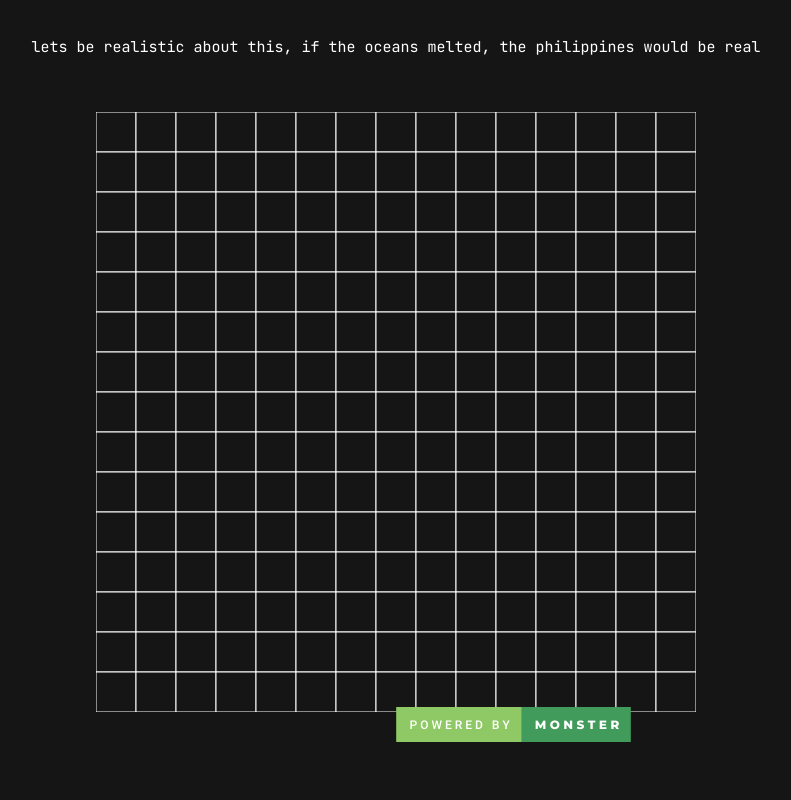
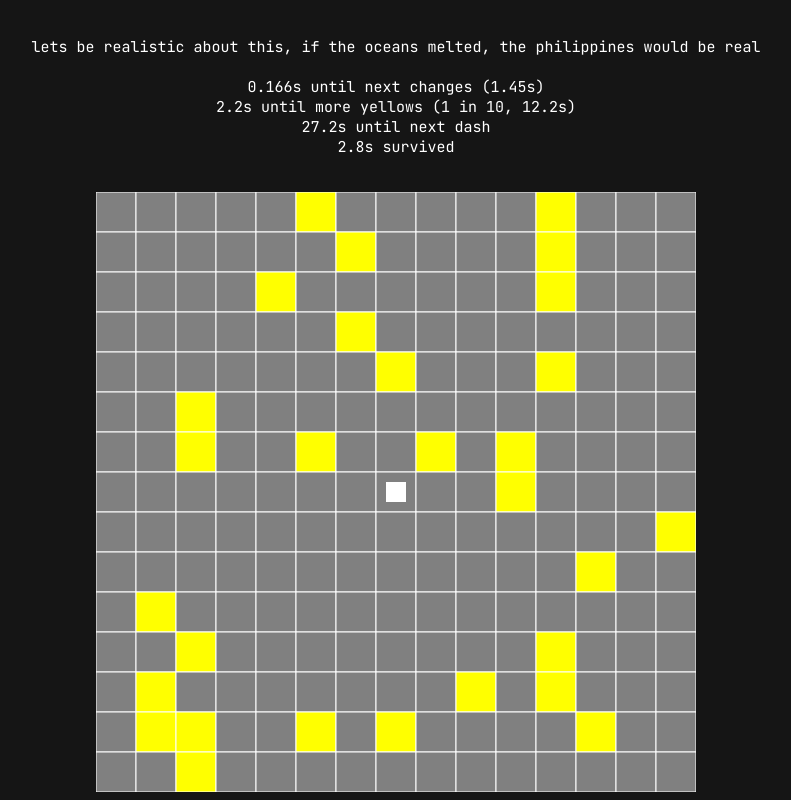
Before and after one commit to akirakani-kei/fillhack, a plain HTML site: page main.html in a window 1280 px wide. Both pictures are taken after a click on the button "play game". Shown: the part 63-863 px from the top of the page, without its empty margins (244-1035 px from the left). Before the commit the page ends 810 px from the top, so only its background shows below. Drawn offline with Linux system fonts and the light colour scheme.

Commit message:
Add files via upload

```diff
--- /dev/null
+++ b/index.js
@@ -0,0 +1,309 @@
+//button handlers
+//37 left
+//38 up
+//39 right
+//40 down
+
+var canvas = document.getElementById("matrixCanvas");
+var ctx = canvas.getContext("2d");
+
+/// 15x15, 0-14 on either axis
+let [x, y] = [7, 7];
+let startTime = 0;
+let lastAlgorRun = 0;
+let minimumTimeBeforeAlgorRun = 1500;
+let lastGridRandomise = 0;
+let lastDash = 0;
+let lastDashPosAlpha = [0, 0, 0]; //x, y, alpha
+let lastShadowDecrease = 0;
+
+let lastYellowChanceChange = 0;
+let oneInXChanceForYellow = 9; // actually 1 in 10 because account for 0
+
+let shiftHeld = false;
+
+
+// 0 = ok
+// 1 = yellow
+// 2 = orange
+// 3 = red
+// 4 = gone
+let grid = [
+    [0,0,0,0,0,0,0,0,0,0,0,0,0,0,0],
+    [0,0,0,0,0,0,0,0,0,0,0,0,0,0,0],
+    [0,0,0,0,0,0,0,0,0,0,0,0,0,0,0],
+    [0,0,0,0,0,0,0,0,0,0,0,0,0,0,0],
+    [0,0,0,0,0,0,0,0,0,0,0,0,0,0,0],
+    [0,0,0,0,0,0,0,0,0,0,0,0,0,0,0],
+    [0,0,0,0,0,0,0,0,0,0,0,0,0,0,0],
+    [0,0,0,0,0,0,0,0,0,0,0,0,0,0,0],
+    [0,0,0,0,0,0,0,0,0,0,0,0,0,0,0],
+    [0,0,0,0,0,0,0,0,0,0,0,0,0,0,0],
+    [0,0,0,0,0,0,0,0,0,0,0,0,0,0,0],
+    [0,0,0,0,0,0,0,0,0,0,0,0,0,0,0],
+    [0,0,0,0,0,0,0,0,0,0,0,0,0,0,0],
+    [0,0,0,0,0,0,0,0,0,0,0,0,0,0,0],
+    [0,0,0,0,0,0,0,0,0,0,0,0,0,0,0]
+];
+
+let r = 0;
+let c = 0;
+
+function randomiseGrid(log=true) {
+    r = 0;
+    grid.forEach(row => {
+        c = 0;
+        row.forEach(column => {
+            log ? console.log(grid[r][c], r, c) : null;
+            if (grid[r][c] > 0) {}
+            else grid[r][c] = (Math.round(Math.random() * oneInXChanceForYellow) == 1) ? 1 : 0;
+            c++;
+        });
+        r++;
+    });
+};
+
+function forceGridReset() {
+    grid = [];
+    for (i=0;i<15;i++) {
+        grid[i] = [0,0,0,0,0,0,0,0,0,0,0,0,0,0,0];
+    }
+}
+
+//151515
+let colors = [
+    "gray",
+    "yellow",
+    "orange",
+    "red",
+    "black"
+];
+
+function randomGridPositions() {
+    let row = Math.floor(Math.random() * grid.length);
+    let column = Math.floor(Math.random() * 15);
+
+    return [row, column];
+}
+
+document.onkeydown = e => {
+    let keyCode = e.keyCode;
+    switch (keyCode) {
+        case 37:
+            if (shiftHeld && ((Date.now() - lastDash) > 30000)) {
+                if ((x - 2) < 0) x = 0;
+                else {
+                    x -= 2
+                    lastDash = Date.now();
+                    lastDashPosAlpha = [x, y, 0.9];
+                };
+            } else {
+                // single
+                if ((x - 1) < 0) return;
+                x--;
+            }
+        break;
+
+        case 38:
+            if (shiftHeld && ((Date.now() - lastDash) > 30000)) {
+                if ((y - 2) < 0) y = 0;
+                else {
+                    y -= 2
+                    lastDash = Date.now();
+                    lastDashPosAlpha = [x, y, 0.9];
+                };
+            } else {
+                if ((y - 1) < 0) return;
+                y--;
+            }
+
+        break;
+
+        case 39:
+            if (shiftHeld && ((Date.now() - lastDash) > 30000)) {
+                if ((x + 2) > 14) x = 14;
+                else {
+                    x += 2
+                    lastDash = Date.now();
+                    lastDashPosAlpha = [x, y, 0.9];
+                };
+            } else {
+                if ((x + 1) > 14) return;
+                x++;
+            }
+
+        break;
+
+        case 40:
+            if (shiftHeld && ((Date.now() - lastDash) > 30000)) {
+                if ((y + 2) > 14) y = 14;
+                else {
+                    y += 2
+                    lastDash = Date.now();
+                    lastDashPosAlpha = [x, y, 0.9];
+                };
+            } else {
+                if ((y + 1) > 14) return;
+                y++;
+            }
+
+        break;
+
+        case 16:
+            shiftHeld = true;
+        break;
+    }
+}
+
+document.onkeyup = e => {
+    switch (e.keyCode) {
+        case 16:
+            shiftHeld = false;
+        break;
+    }
+}
+
+const render = (force) => {
+    let kill = false;
+
+    if ((Date.now() - lastAlgorRun) > minimumTimeBeforeAlgorRun) {
+        let randomPosition = randomGridPositions();
+        //console.log("row", randomPosition[0], "column", randomPosition[1]);
+        fill(randomPosition[1], randomPosition[0], 1, 2);
+
+        randomPosition = randomGridPositions();
+        fill(randomPosition[1], randomPosition[0], 2, 3);
+
+        randomPosition = randomGridPositions();
+        fill(randomPosition[1], randomPosition[0], 3, 4);
+
+        lastAlgorRun = Date.now();
+        if (minimumTimeBeforeAlgorRun !== 100) {
+            minimumTimeBeforeAlgorRun -= 50;
+        }
+    }
+
+    if ((Date.now() - lastGridRandomise) > 5000) {
+        randomiseGrid(false);
+        //console.log("randomised");
+        lastGridRandomise = Date.now();
+    }
+
+    if ((Date.now() - lastYellowChanceChange) > 15000) {
+        if (oneInXChanceForYellow != 1) {
+            oneInXChanceForYellow--;
+        }
+        lastYellowChanceChange = Date.now();
+    }
+
+    // Set the size of the matrix and the size of each cell
+    var matrixSize = 15;
+    var cellSize = canvas.width / matrixSize;
+    // Loop through rows and columns to draw the matrix
+    for (var row = 0; row < matrixSize; row++) {
+      for (var col = 0; col < matrixSize; col++) {
+        // Set the fill color for each cell (white)
+        // ctx.fillStyle = "#151515";
+        ctx.fillStyle = colors[grid[row][col]];
+        ctx.fillRect(col * cellSize, row * cellSize, cellSize, cellSize);
+        // Draw thin lines around each cell (black)
+        ctx.strokeStyle = "white";
+        ctx.lineWidth = 1;
+        ctx.strokeRect(col * cellSize, row * cellSize, cellSize, cellSize);
+
+        if (grid[row][col] == 4){
+            ctx.beginPath();
+            //top left corner
+            ctx.moveTo(col * cellSize, row * cellSize);
+            // bottom right corner
+            ctx.lineTo((col * cellSize) + cellSize, (row * cellSize) + cellSize);
+            ctx.stroke();
+
+            ctx.beginPath();
+            //top right corner
+            ctx.moveTo((col * cellSize) + cellSize, row * cellSize);
+            // bottom left corner
+            ctx.lineTo((col * cellSize), (row * cellSize) + cellSize);
+            ctx.stroke();
+        }
+      }
+    }
+
+    ctx.font = "10px JetBrains Mono";
+    ctx.fillStyle = "black";
+    changesTimeIndicator.innerHTML = `${(((lastAlgorRun + minimumTimeBeforeAlgorRun) - Date.now())/1000)}s until next changes (${minimumTimeBeforeAlgorRun/1000}s)`;
+    moreYellowsTimeIndicator.innerHTML = `${(((lastGridRandomise + 5000) - Date.now())/1000)}s until more yellows (1 in ${oneInXChanceForYellow+1}, ${((lastYellowChanceChange + 15000) - Date.now())/1000}s)`;
+
+    let dashTimeText = (Date.now() - lastDash) > 30000 ? `dash ready` : `${(((lastDash + 30000) - Date.now())/1000)}s until next dash`;
+
+    dashTime.innerHTML = dashTimeText;
+    timeSurvived.innerHTML = `${((Date.now() - startTime)/1000)}s survived`;
+
+    // if (!(lastDashPosAlpha[2] < 0)) {
+    //     if (((Date.now() - lastShadowDecrease) > 100)){
+    //         ctx.fillStyle = "white";
+    //         ctx.globalAlpha = lastDashPosAlpha[2];
+    //         console.log(lastDashPosAlpha[0], lastDashPosAlpha[1], lastDashPosAlpha[2])
+    //         // ctx.fillStyle = `rgba(255, 255, 255, ${lastDashPosAlpha[2]})`;
+    //         ctx.fillRect((lastDashPosAlpha[0]*40)+10, (lastDashPosAlpha[1]*40)+10, 20, 20);
+    //         lastDashPosAlpha[2] -= 0.1;
+    //         lastShadowDecrease = Date.now();
+    //         ctx.globalAlpha = 1;
+    //     }
+    // }
+
+    ctx.fillStyle = "white";
+    ctx.fillRect((x*40)+10, (y*40)+10, 20, 20);
+
+    if (grid[y][x] == 4) kill = true;
+    if (kill) {
+        ctx.font = "50px Arial";
+        ctx.fillStyle = "red";
+        ctx.fillText("you died", 220, 300);
+        //alert(`game over you suck \n you survived for: ${(Date.now() - startTime)/1000} seconds`)
+
+        document.getElementById('playButton').style.display = "";
+    }
+    if (kill) return;
+
+    // ctx.beginPath();
+    // ctx.arc(x, y, 7.5, 0, 2 * Math.PI);
+
+    // ctx.stroke();
+
+    if (!force) requestAnimationFrame(() => render());
+}
+
+
+document.getElementById('playButton').onclick = () => {
+    forceGridReset();
+
+    minimumTimeBeforeAlgorRun = 1500;
+    oneInXChanceForYellow = 9;
+    [x, y] = [7, 7];
+
+    document.getElementById('playButton').innerText = "play again";
+    document.getElementById('playButton').style.display = "none";
+    setTimeout(() => {
+        //console.log("x");
+        randomiseGrid(false);
+    }, 1000);
+    lastAlgorRun = Date.now();
+    lastGridRandomise = Date.now();
+    lastYellowChanceChange = Date.now();
+    lastDash = Date.now();
+    startTime = Date.now();
+    requestAnimationFrame(() => render());
+};
+
+function fill(x, y, targetColor, newColor) {
+    if(x>=0 && x<=15-1 && y>=0 && y<=15 -1)
+        if(grid[y][x]==targetColor)
+            {
+                grid[y][x]=newColor;
+                fill(x-1,y, targetColor, newColor);
+                fill(x,y+1, targetColor, newColor);
+                fill(x+1,y, targetColor, newColor);
+                fill(x,y-1, targetColor, newColor);
+            }
+}
--- a/main.html
+++ b/main.html
@@ -36,7 +36,13 @@ height: 100%;
 
     <body bgcolor="#151515"></body>
     <h1  style="color: #FFFFFF">Jocul cu bila (nu are bila), (momentan)</h1>
-    <p style="color: #FFFFFF"><br>lets be realistic about this, if the oceans melted, the philippines would be real<br><br><br></p>
+    <p style="color: #FFFFFF"><br>lets be realistic about this, if the oceans melted, the philippines would be real<br><br>
+        <span id="changesTimeIndicator"></span> <br>
+        <span id="moreYellowsTimeIndicator"></span> <br>
+        <span id="dashTime"></span> <br>
+        <span id="timeSurvived"></span>
+
+        <br><br></p>
     <style>
         h1 {
   text-align: center;
@@ -54,49 +60,51 @@ height: 100%;
     <div class="center">
     <button id="playButton">play game</button>
     <script>
-        const playButton = document.getElementById('playButton');
+    //     const playButton = document.getElementById('playButton');
 
-        playButton.addEventListener('click', function() {
-            playButton.classList.add('hidden'); // Hide the button after clicking
-            // Get a reference to the canvas element and its 2d drawing context
-      var canvas = document.getElementById("matrixCanvas");
-      var ctx = canvas.getContext("2d");
+    //     playButton.addEventListener('click', function() {
+    //         playButton.classList.add('hidden'); // Hide the button after clicking
+    //         // Get a reference to the canvas element and its 2d drawing context
+    //   var canvas = document.getElementById("matrixCanvas");
+    //   var ctx = canvas.getContext("2d");
 
-      // Set the size of the matrix and the size of each cell
-      var matrixSize = 15;
-      var cellSize = canvas.width / matrixSize;
+    //   // Set the size of the matrix and the size of each cell
+    //   var matrixSize = 15;
+    //   var cellSize = canvas.width / matrixSize;
 
-      // Loop through rows and columns to draw the matrix
-      for (var row = 0; row < matrixSize; row++) {
-        for (var col = 0; col < matrixSize; col++) {
-          // Set the fill color for each cell (white)
-          ctx.fillStyle = "#151515";
-          ctx.fillRect(col * cellSize, row * cellSize, cellSize, cellSize);
+    //   // Loop through rows and columns to draw the matrix
+    //   for (var row = 0; row < matrixSize; row++) {
+    //     for (var col = 0; col < matrixSize; col++) {
+    //       // Set the fill color for each cell (white)
+    //       ctx.fillStyle = "#151515";
+    //       ctx.fillRect(col * cellSize, row * cellSize, cellSize, cellSize);
 
-          // Draw thin lines around each cell (black)
-          ctx.strokeStyle = "white";
-          ctx.lineWidth = 1;
-          ctx.strokeRect(col * cellSize, row * cellSize, cellSize, cellSize);
-        }
-      }
+    //       // Draw thin lines around each cell (black)
+    //       ctx.strokeStyle = "white";
+    //       ctx.lineWidth = 1;
+    //       ctx.strokeRect(col * cellSize, row * cellSize, cellSize, cellSize);
+    //     }
+    //   }
 
-        });
+    //     });
     </script>
+
+    <script src="index.js"></script>
 </body>
 
-<footer>
+<!-- <footer>
     <style>
         .imgcenter {
     position: fixed;
-    bottom: 0
+    bottom: 0;
     vertical-align: text-bottom;
 }
-    </style>
+    </style> -->
 
-<div class="imgcenter">
+<!-- <div class="imgcenter">
     <p><br><br><br><br><br><br><br><br><br><br><br><br><br><br><br><br><br></p>
  <img src="pow.png" alt="powered by monster">
 
 </div>
-</footer>
+</footer> -->
 </html>
```
